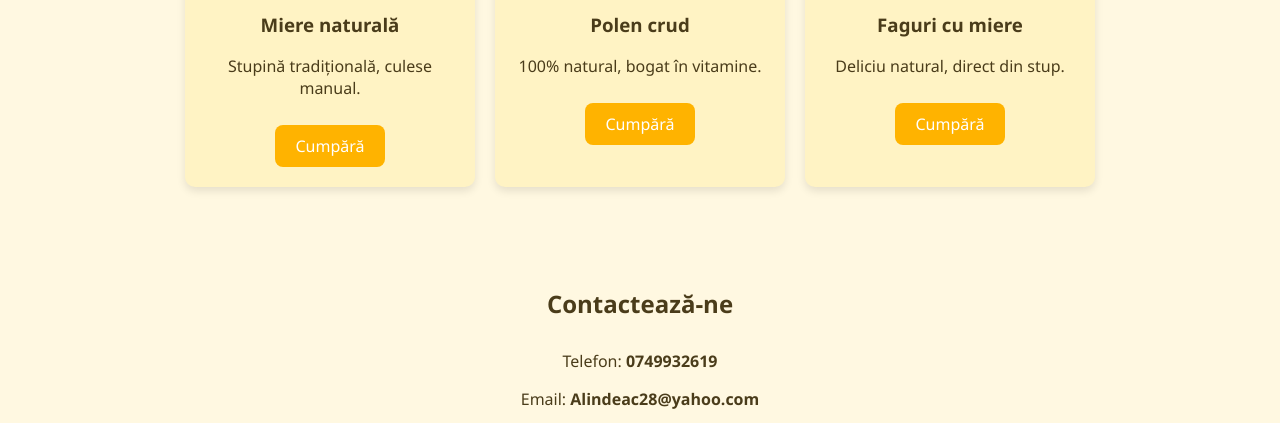
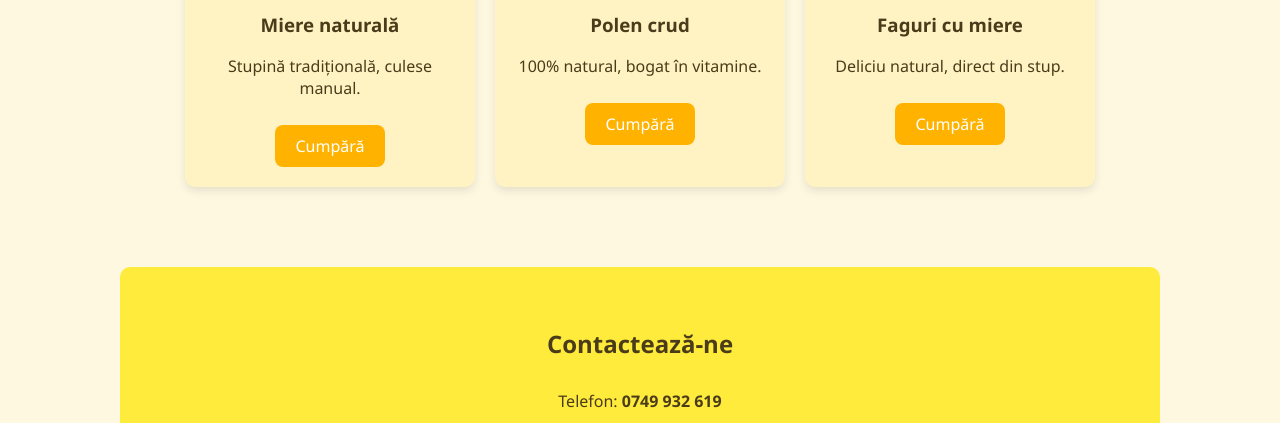
Before and after one commit to honeybeepro/Mieredinstupinaursului, a plain HTML site: page index.html in a window 1280 px wide. Shown: the part 518-941 px from the top of the page. Drawn offline with Linux system fonts and the light colour scheme.

Commit message:
Update index.html

```diff
--- a/index.html
+++ b/index.html
@@ -22,6 +22,11 @@
         footer { background-color:#f4c542; text-align:center; padding:20px; margin-top:40px; }
         a.contact-link { color:#4a3c1a; text-decoration:none; font-weight:bold; }
         a.contact-link:hover { color:#e69500; }
+        /* Stil pentru secțiunea contact cu fundal galben */
+        #contact { background-color: #ffeb3b; padding: 40px 20px; border-radius: 10px; margin-top:40px; }
+        #contact h2 { color: #4a3c1a; }
+        #contact a { font-weight:bold; color:#4a3c1a; text-decoration:none; }
+        #contact a:hover { color:#e69500; }
     </style>
 </head>
 <body>
@@ -67,7 +72,7 @@
 
 <section id="contact">
     <h2>Contactează-ne</h2>
-    <p style="text-align:center;">Telefon: <a class="contact-link" href="tel:0749932619">0749932619</a></p>
+    <p style="text-align:center;">Telefon: <a class="contact-link" href="tel:0749932619">0749 932 619</a></p>
     <p style="text-align:center;">Email: <a class="contact-link" href="mailto:Alindeac28@yahoo.com">Alindeac28@yahoo.com</a></p>
     <p style="text-align:center;">WhatsApp: <a class="contact-link" href="https://wa.me/40749932619" target="_blank">Trimite mesaj</a></p>
     <p style="text-align:center;">Distribuie site-ul pe WhatsApp:
```
